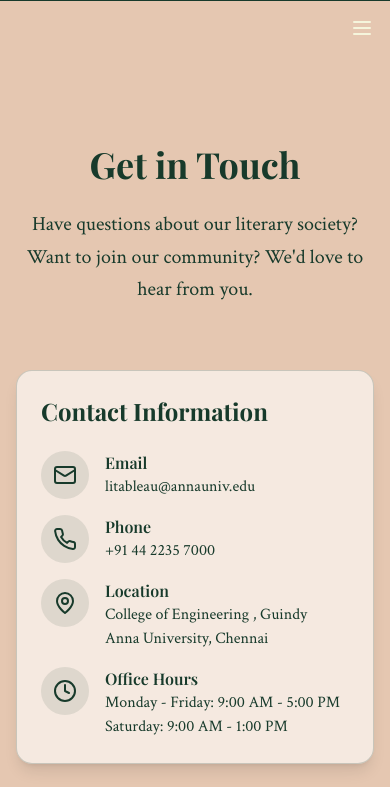
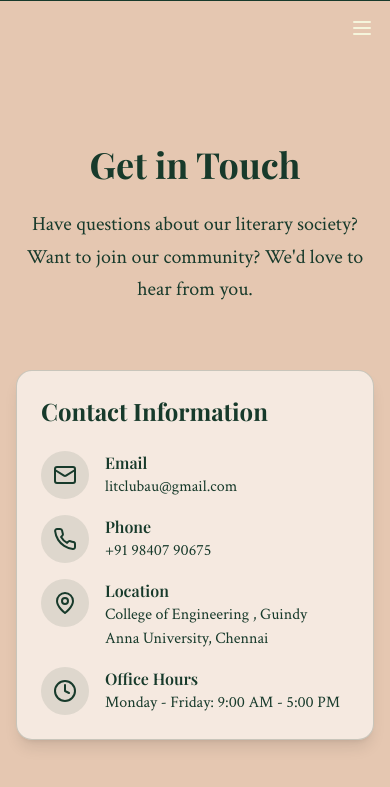
Before and after one commit to litableau/LitableAU-Website, a Next.js app: page /contact in a window 390 px wide. Shown: the top 787 px of the page. Built offline with nearby package versions, Linux system fonts and the light colour scheme.

Commit message:
hero: center subtitle under LITCLUB for proper mobile/desktop alignment

```diff
--- a/components/ui/contact-section.tsx
+++ b/components/ui/contact-section.tsx
@@ -43,7 +43,7 @@ export function ContactSection() {
                   </div>
                   <div>
                     <h4 className="font-semibold text-[rgb(23,58,43)] font-elegant">Email</h4>
-                    <p className="text-[rgb(23,58,43)] font-classic">litableau@annauniv.edu</p>
+                    <p className="text-[rgb(23,58,43)] font-classic">litclubau@gmail.com</p>
                   </div>
                 </div>
 
@@ -53,7 +53,7 @@ export function ContactSection() {
                   </div>
                   <div>
                     <h4 className="font-semibold text-[rgb(23,58,43)] font-elegant">Phone</h4>
-                    <p className="text-[rgb(23,58,43)] font-classic">+91 44 2235 7000</p>
+                    <p className="text-[rgb(23,58,43)] font-classic">+91 98407 90675</p>
                   </div>
                 </div>
 
@@ -78,7 +78,6 @@ export function ContactSection() {
                     <h4 className="font-semibold text-[rgb(23,58,43)] font-elegant">Office Hours</h4>
                     <p className="text-[rgb(23,58,43)] font-classic">
                       Monday - Friday: 9:00 AM - 5:00 PM<br />
-                      Saturday: 9:00 AM - 1:00 PM
                     </p>
                   </div>
                 </div>
--- a/components/ui/lit-club-hero.tsx
+++ b/components/ui/lit-club-hero.tsx
@@ -166,11 +166,9 @@ export function LitClubHero() {
     LITCLUB
   </h1>
   <p
-    className="mt-2 text-[#F5F5DC] opacity-90 text-sm md:text-base lg:text-lg text-justify"
+    className="mt-3 text-[#F5F5DC] opacity-90 text-xs sm:text-sm md:text-base lg:text-lg text-center leading-snug max-w-[90vw] md:max-w-3xl"
     style={{
       fontFamily: "'Georgia', 'Times New Roman', serif",
-      maxWidth: '104ch', // match approx width of LITCLUB
-      wordSpacing: '11ch', // adjust spacing to stretch nicely
     }}
   >
     Literary Club of Anna University
```
